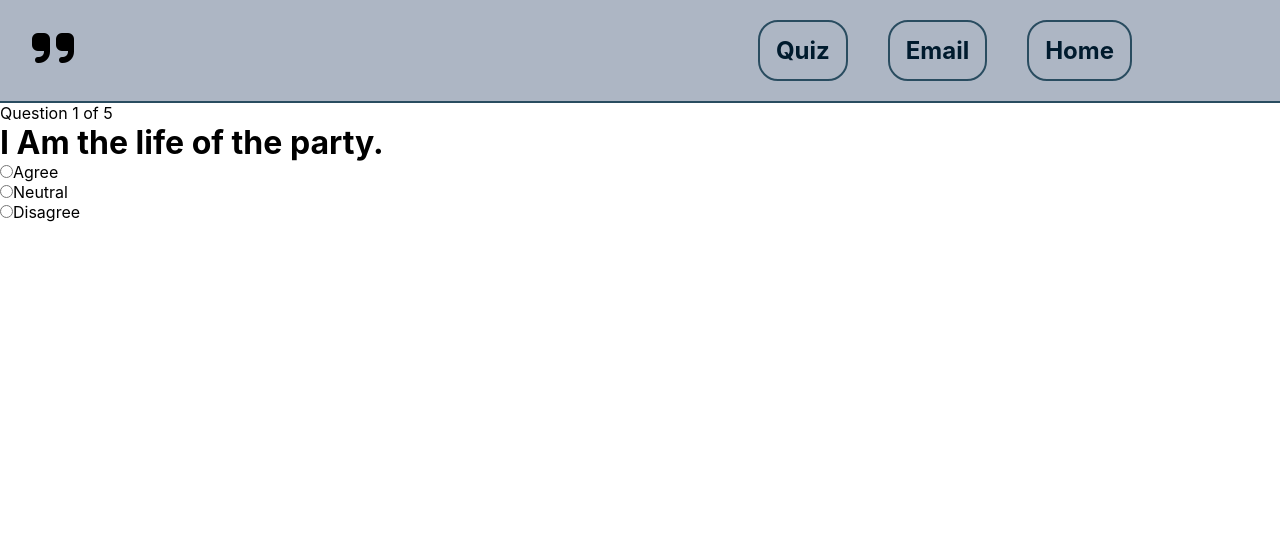
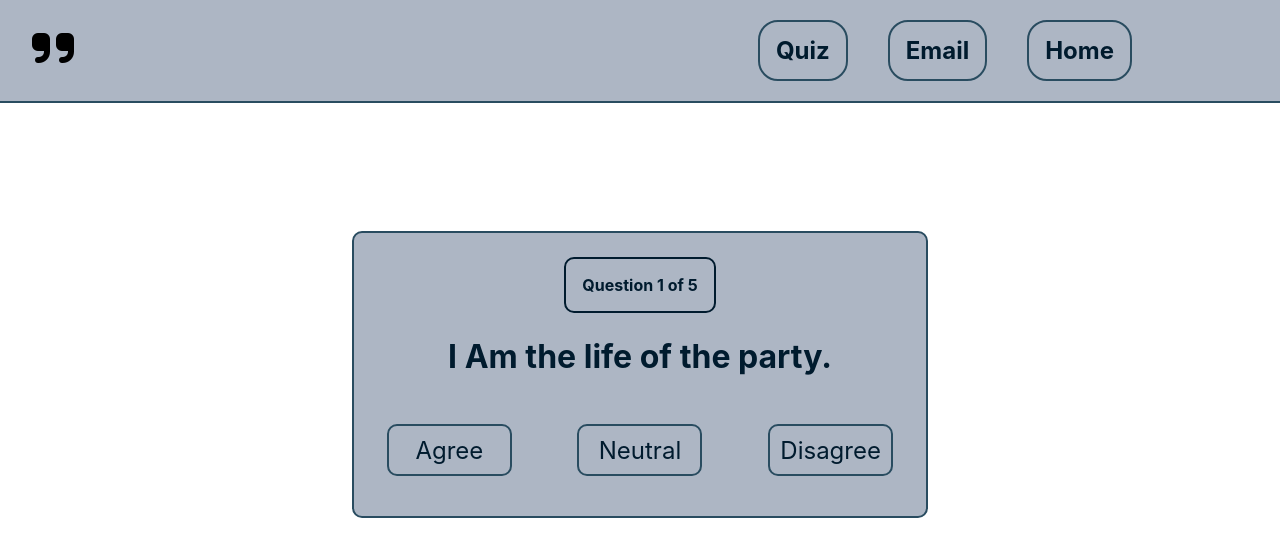
Before and after one commit to abhriguvansh/intelliquote, a React (Create React App) app in the folder intelliquote/: page /quiz in a window 1280 px wide. Shown: the top 556 px of the page. Built offline with nearby package versions, Linux system fonts and the light colour scheme.

Commit message:
styled quiz components

```diff
--- a/intelliquote/src/Components/Navbar/Navbar.scss
+++ b/intelliquote/src/Components/Navbar/Navbar.scss
@@ -1,21 +1,25 @@
+$primary-color: #001b2e;
+$secondary-color: #adb6c4;
+$tertiary-color: #294c60;
+
 .nav-element {
   list-style-type: none;
   float: right;
   color: black;
   text-align: center;
   padding: 14px 16px;
-  border: 2px solid #294c60;
+  border: 2px solid $tertiary-color;
   border-radius: 20px;
   .nav-button {
     text-decoration: none;
-    color: #001b2e;
+    color: $primary-color;
     outline: none;
   }
   margin: 20px;
 }
 
 .navbar {
-  background: #adb6c4;
+  background: $secondary-color;
   overflow: hidden;
   border-bottom: 2px solid #294c60;
 }
--- a/intelliquote/src/Components/QuizPage/Question/Question.js
+++ b/intelliquote/src/Components/QuizPage/Question/Question.js
@@ -4,7 +4,7 @@ import PropTypes from 'prop-types'
 const Question = props => {
     return(
         <div>
-            <h1>{props.content}</h1>
+            <h1 className = 'question-display'>{props.content}</h1>
         </div>
     )
 }
--- a/intelliquote/src/Components/QuizPage/QuizPage.css
+++ b/intelliquote/src/Components/QuizPage/QuizPage.css
@@ -1 +1,73 @@
-/* No CSS *//*# sourceMappingURL=QuizPage.css.map */
+.quiz-div {
+  border: 2px solid #294c60;
+  border-radius: 10px;
+  width: 45%;
+  margin: 0 auto;
+  margin-top: 8rem;
+  background: #adb6c4;
+  text-align: center;
+}
+
+.questionCount {
+  display: inline-block;
+  color: #001b2e;
+  font-weight: bold;
+  margin: 1.5rem 0;
+  border: 2px solid #001b2e;
+  padding: 1rem;
+  border-radius: 10px;
+}
+
+.question-display {
+  color: #001b2e;
+  margin-bottom: 3rem;
+}
+
+.answerOption {
+  list-style: none;
+}
+
+.radioCustomLabel {
+  color: #001b2e;
+  font-size: 1.5rem;
+  border: 2px solid #294c60;
+  padding: 0.6rem;
+  border-radius: 10px;
+  display: inline-block;
+  width: 125px;
+}
+
+.radioCustomButton {
+  display: none;
+}
+
+.answerOptions {
+  display: -webkit-box;
+  display: -ms-flexbox;
+  display: flex;
+  -ms-flex-pack: distribute;
+      justify-content: space-around;
+  margin-bottom: 2.5rem;
+}
+
+.result {
+  border: 2px solid #294c60;
+  border-radius: 10px;
+  width: 25%;
+  margin: 0 auto;
+  margin-top: 8rem;
+  background: #adb6c4;
+  text-align: center;
+  height: 250px;
+}
+
+.you-prefer {
+  display: block;
+  margin-top: 5rem;
+}
+
+.you-prefer .personality {
+  display: block;
+  font-size: 2rem;
+}
+/*# sourceMappingURL=QuizPage.css.map */
--- a/intelliquote/src/Components/QuizPage/QuizPage.js
+++ b/intelliquote/src/Components/QuizPage/QuizPage.js
@@ -83,6 +83,7 @@ setNextQuestion() {
 }
 renderQuiz() {
   return (
+    <div className = 'quiz-div'>
     <Quiz
       answer={this.state.answer}
       answerOptions={this.state.answerOptions}
@@ -91,6 +92,7 @@ renderQuiz() {
       questionTotal={quizQuestions.length}
       onAnswerSelected={this.handleAnswerSelected}
     />
+      </div>
   );
 }
 
--- a/intelliquote/src/Components/QuizPage/QuizPage.scss
+++ b/intelliquote/src/Components/QuizPage/QuizPage.scss
@@ -0,0 +1,69 @@
+$primary-color: #001b2e;
+$secondary-color: #adb6c4;
+$tertiary-color: #294c60;
+
+.quiz-div {
+  border: 2px solid $tertiary-color;
+  border-radius: 10px;
+  width: 45%;
+  margin: 0 auto;
+  margin-top: 8rem;
+  background: #adb6c4;
+  text-align: center;
+}
+
+.questionCount {
+  display: inline-block;
+  color: $primary-color;
+  font-weight: bold;
+  margin: 1.5rem 0;
+  border: 2px solid $primary-color;
+  padding: 1rem;
+  border-radius: 10px;
+}
+
+.question-display {
+  color: $primary-color;
+  margin-bottom: 3rem;
+}
+.answerOption {
+  list-style: none;
+}
+.radioCustomLabel {
+  color: $primary-color;
+  font-size: 1.5rem;
+  border: 2px solid $tertiary-color;
+  padding: 0.6rem;
+  border-radius: 10px;
+  display: inline-block;
+  width: 125px;
+}
+
+.radioCustomButton {
+  display: none;
+}
+.answerOptions {
+  display: flex;
+  justify-content: space-around;
+  margin-bottom: 2.5rem;
+}
+
+.result {
+  border: 2px solid $tertiary-color;
+  border-radius: 10px;
+  width: 25%;
+  margin: 0 auto;
+  margin-top: 8rem;
+  background: #adb6c4;
+  text-align: center;
+  height: 250px;
+}
+.you-prefer {
+  display: block;
+
+  margin-top: 5rem;
+  .personality {
+    display: block;
+    font-size: 2rem;
+  }
+}
--- a/intelliquote/src/Components/QuizPage/Results/Results.js
+++ b/intelliquote/src/Components/QuizPage/Results/Results.js
@@ -4,7 +4,7 @@ import PropTypes from 'prop-types';
 function Result(props) {
   return (
     <div className="result">
-      You prefer <strong>{props.quizResult}</strong>!
+      <h2 className = 'you-prefer'>You prefer</h2> <br/><strong className = 'personality'>{props.quizResult}</strong>
     </div>
   );
 }
--- a/intelliquote/src/Components/QuizPage/quizQuestions.js
+++ b/intelliquote/src/Components/QuizPage/quizQuestions.js
@@ -32,7 +32,7 @@ let quizQuestions = [
                 content: 'Neutral'
             },
             {
-                type: 'A little bit of everything',
+                type: 'A mix of everything',
                 content: 'Disagree'
             }
         ]
@@ -45,11 +45,11 @@ let quizQuestions = [
                 content: 'Agree'
             },
             {
-                type: ' ',
+                type: 'A little bit of everything',
                 content: 'Neutral'
             },
             {
-                type: ' ',
+                type: 'A mix of everything',
                 content: 'Disagree'
             }
         ]
@@ -62,11 +62,11 @@ let quizQuestions = [
                 content: 'Agree'
             },
             {
-                type: ' ',
+                type: 'A little bit of everything',
                 content: 'Neutral'
             },
             {
-                type: ' ',
+                type: 'A mix of everything',
                 content: 'Disagree'
             }
         ]
@@ -79,28 +79,28 @@ let quizQuestions = [
                 content: 'Agree'
             },
             {
-                type: ' ',
+                type: 'A little bit of everything',
                 content: 'Neutral'
             },
             {
-                type: ' ',
+                type: 'A mix of everything',
                 content: 'Disagree'
             }
         ]
     },
     {
-        question: 'Have a vivid imagination',
+        question: 'I Have a vivid imagination',
         answer: [
             {
-                type: 'A',
+                type: 'O',
                 content: 'Agree'
             },
             {
-                type: ' ',
+                type: 'A little bit of everything',
                 content: 'Neutral'
             },
             {
-                type: ' ',
+                type: 'A mix of everything',
                 content: 'Disagree'
             }
         ]
```
Also changed, not shown: 2 other files (tests, documents, lock files or other folders).
